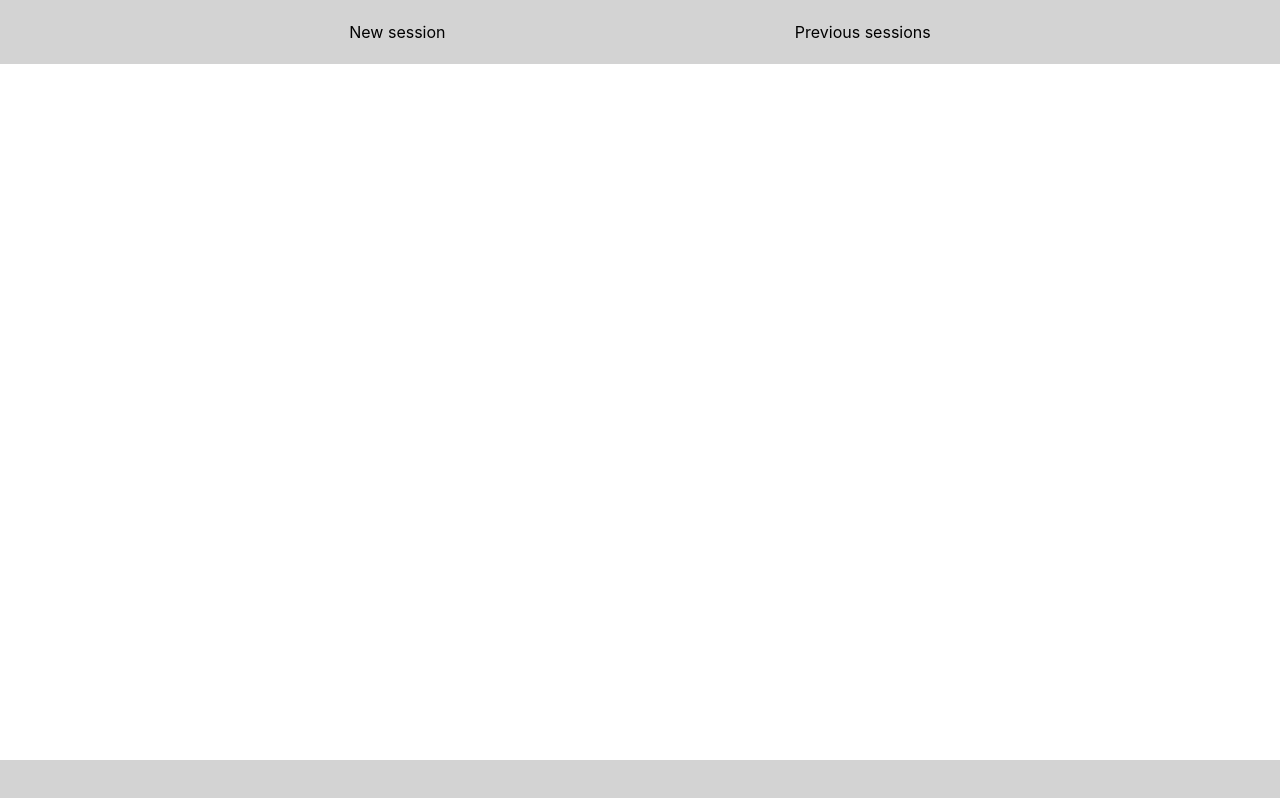
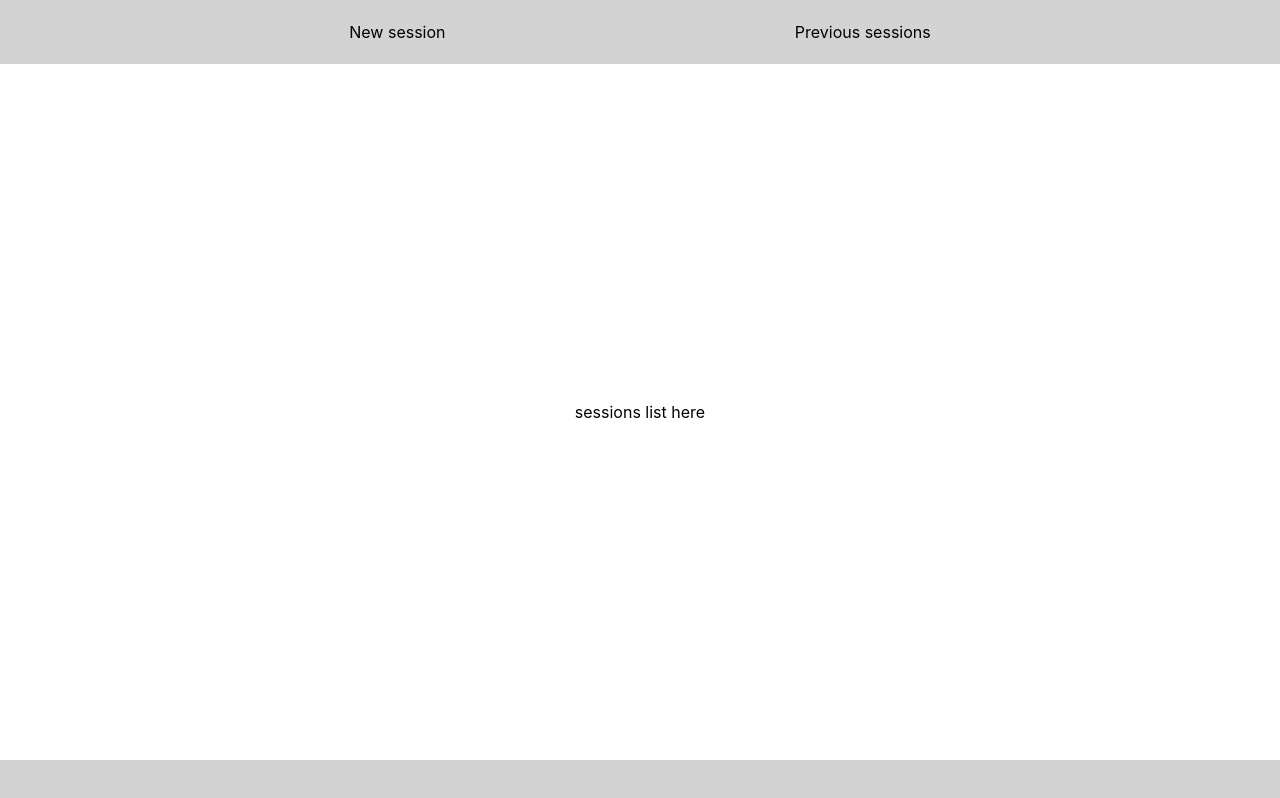
Before and after one commit to Metashaker/nirvana-take-home, a React (Create React App) app in the folder frontend/: page /sessions in a window 1280 px wide. Built offline with nearby package versions, Linux system fonts and the light colour scheme.

Commit message:
feat() added router correctly

```diff
--- a/frontend/src/App.js
+++ b/frontend/src/App.js
@@ -2,15 +2,17 @@
 import { BrowserRouter, Routes, Route } from 'react-router-dom'
 
 import Layout from './components/Layout/Layout'
+import NewSessionPage from './pages/NewSessionPage'
+import SessionsPage from './pages/SessionsPage'
+
 
 function App() {
   return (
       <BrowserRouter>
         <Routes>
-          <Route path="/" element={<Layout />}>
-            <Route path="/new-session" element={<Layout />} />
-            <Route path="/sessions" element={<Layout />} />
-          </Route>
+            <Route path="/" element={<Layout><p>Welcome! Click on the menu options</p></Layout>}/>
+            <Route path="/new-session" element={<NewSessionPage />} />
+            <Route path="/sessions" element={<SessionsPage />} />
         </Routes>
       </BrowserRouter>
   )
--- a/frontend/src/components/Layout/Layout.js
+++ b/frontend/src/components/Layout/Layout.js
@@ -37,10 +37,10 @@ const Layout = ({children}) => {
   return (
     <div style={layoutStyles}>
       <div style={navbarStyles}>
-        <p style={linkStyles}>New session</p>
-        <p style={linkStyles}>Previous sessions</p>
+        <Link to='/new-session' style={linkStyles}>New session</Link>
+        <Link to='/sessions' style={linkStyles}>Previous sessions</Link>
         </div>
-        <div>{children}</div>
+        <div style={{margin: '0 auto'}}>{children}</div>
       <div style={footerStyles} />
     </div>
   )
--- a/frontend/src/pages/index.js
+++ b/frontend/src/pages/NewSessionPage.js
@@ -1,6 +1,6 @@
 import Layout from '../components/Layout/Layout'
 
-const indexRoute = () => {
+const NewSessionPage = () => {
   return (
     <Layout>
       session from here
@@ -8,4 +8,4 @@ const indexRoute = () => {
   )
 }
 
-export default indexRoute
+export default NewSessionPage
--- a/frontend/src/pages/newSession.js
+++ b/frontend/src/pages/SessionsPage.js
@@ -1,11 +1,11 @@
 import Layout from '../components/Layout/Layout'
 
-const newSessionRoute = () => {
+const SessionsPage = () => {
   return (
     <Layout>
-      session from here
+      sessions list here
     </Layout>
   )
 }
 
-export default newSessionRoute
+export default SessionsPage
```
Also changed, not shown: frontend/src/pages/sessions.js (deleted, +0 -11 lines).
